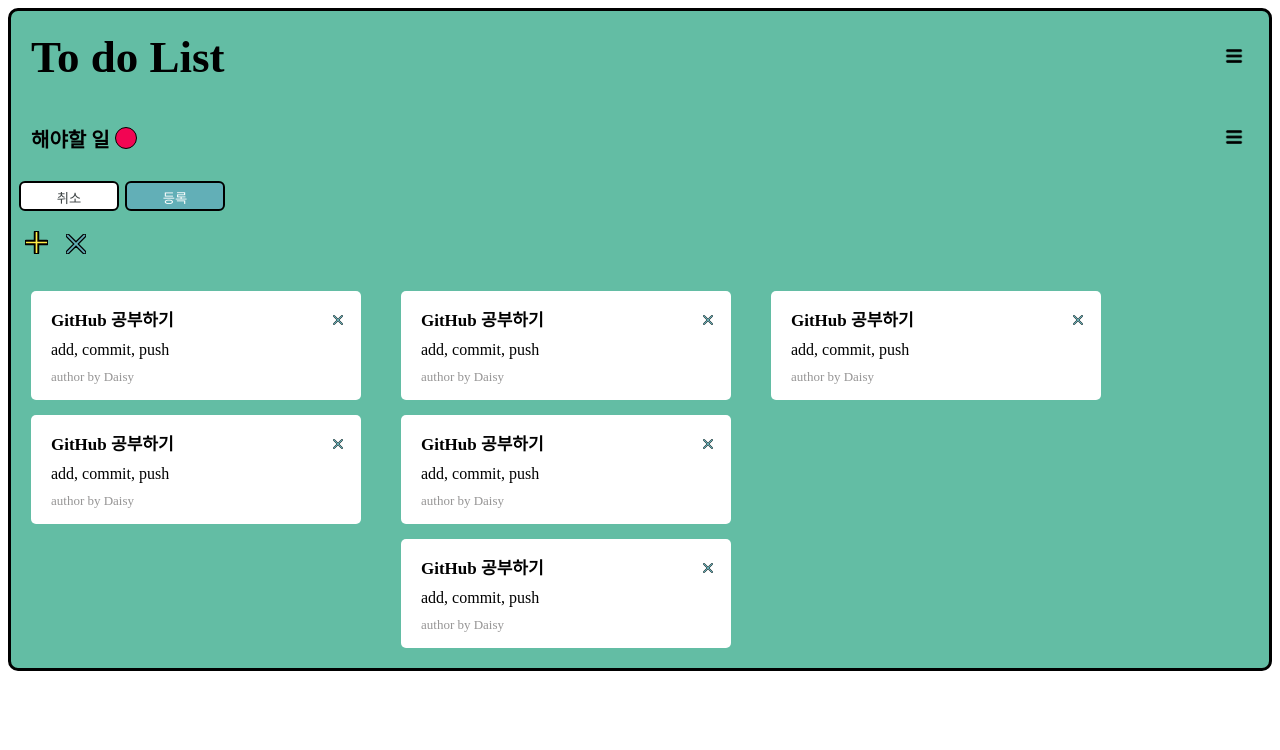
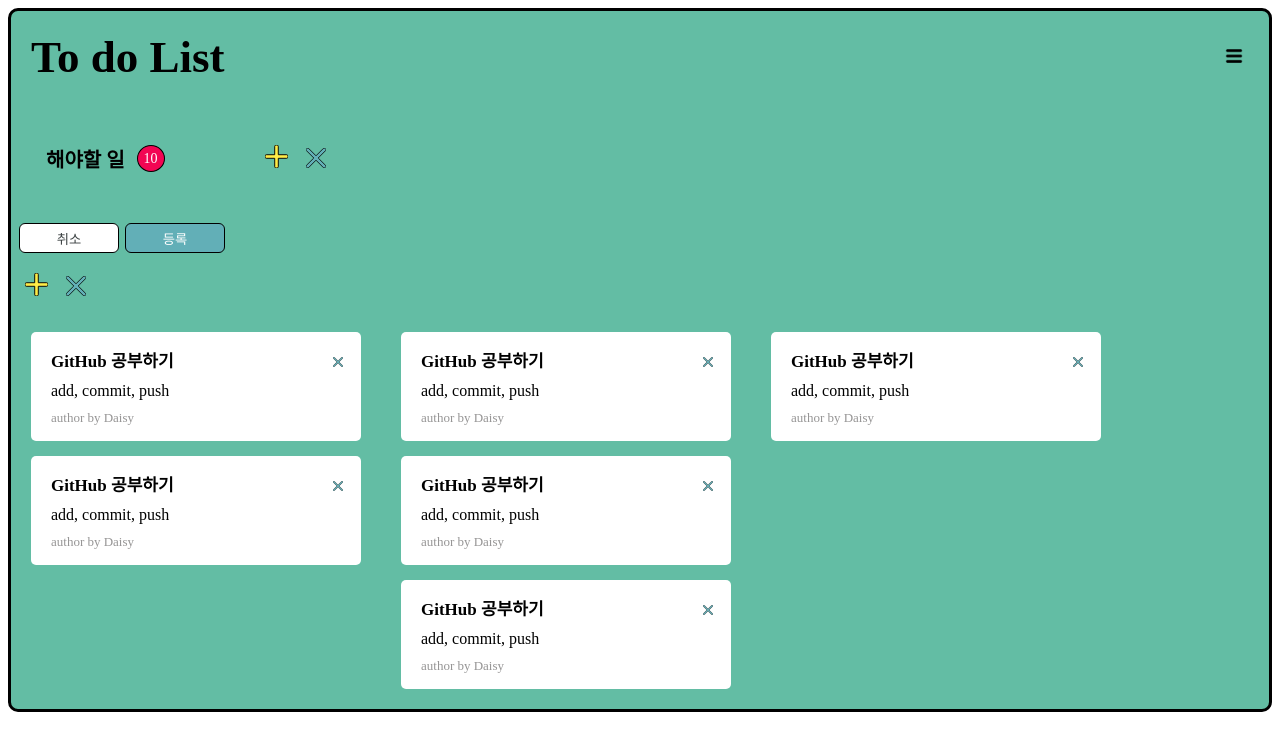
Before and after one commit to codesquad-members-2021/todo-list, a React (Create React App) app in the folder todo/: page / in a window 1280 px wide. Shown: the top 750 px of the page. Built offline with nearby package versions, Linux system fonts and the light colour scheme.

Commit message:
Feat: TodoTitle 완성

```diff
--- a/todo/src/components/atoms/Label/index.jsx
+++ b/todo/src/components/atoms/Label/index.jsx
@@ -10,6 +10,8 @@
   font-size: 14px;
   color: #fff;
   border-radius: 50%;
+  padding: 5px 0 0px 6px;
+  margin: 0px 7px;
 `;
 
 const Label = ({ children, ...props }) => (
--- a/todo/src/components/atoms/MediumButton/index.jsx
+++ b/todo/src/components/atoms/MediumButton/index.jsx
@@ -6,7 +6,7 @@
     height: 30px;
     padding: 5px;
     /* border: none; */
-    border: solid 0.15rem black;
+    border: solid 0.05rem black;
     border-radius: 6px;
     background:${props => props._background};
     color:${props => props._color};
--- a/todo/src/components/molecules/ButtonList/index.jsx
+++ b/todo/src/components/molecules/ButtonList/index.jsx
@@ -15,7 +15,7 @@
   const closeButton = (
     <SmallButton>
       <Image src={CloseButtonImg} _width="20px" />
-    </SmallButton>
+</SmallButton>
   );
   const cancelButtons = (
     <MediumButton _background="#fff" _color="#3c4243">
--- a/todo/src/components/molecules/TodoTitle/index.jsx
+++ b/todo/src/components/molecules/TodoTitle/index.jsx
@@ -5,13 +5,15 @@
 import SmallButton from '../../atoms/SmallButton';
 import Image from '../../atoms/Image';
 import hamburgerBtn from "../../../images/hamburgerButtonIcon.png";
-// import ButtonList from '../ButtonList';
+import ButtonList from '../ButtonList';
 
 const WrapDiv = styled.div`
   display: flex;
   padding: 15px;
   justify-content: space-between;
   place-items: center;
+  width:300px;
+  margin:15px;
 `;
 
 const LeftDiv = styled.div`
@@ -23,12 +25,10 @@
   <WrapDiv>
     <LeftDiv>
       <Span _fontSize="20px" _fontWeight="700">{children}</Span>
-      <Label></Label>
+      <Label>10</Label>
     </LeftDiv>
     <div>
-      <SmallButton>
-        <Image src={hamburgerBtn} _width="30px" />
-      </SmallButton>
+      <ButtonList isIcon={true}></ButtonList>
     </div>
   </WrapDiv>
 );
```
Also changed, not shown: todo/src/images/closeButton.svg, todo/src/images/plusButton.svg.
